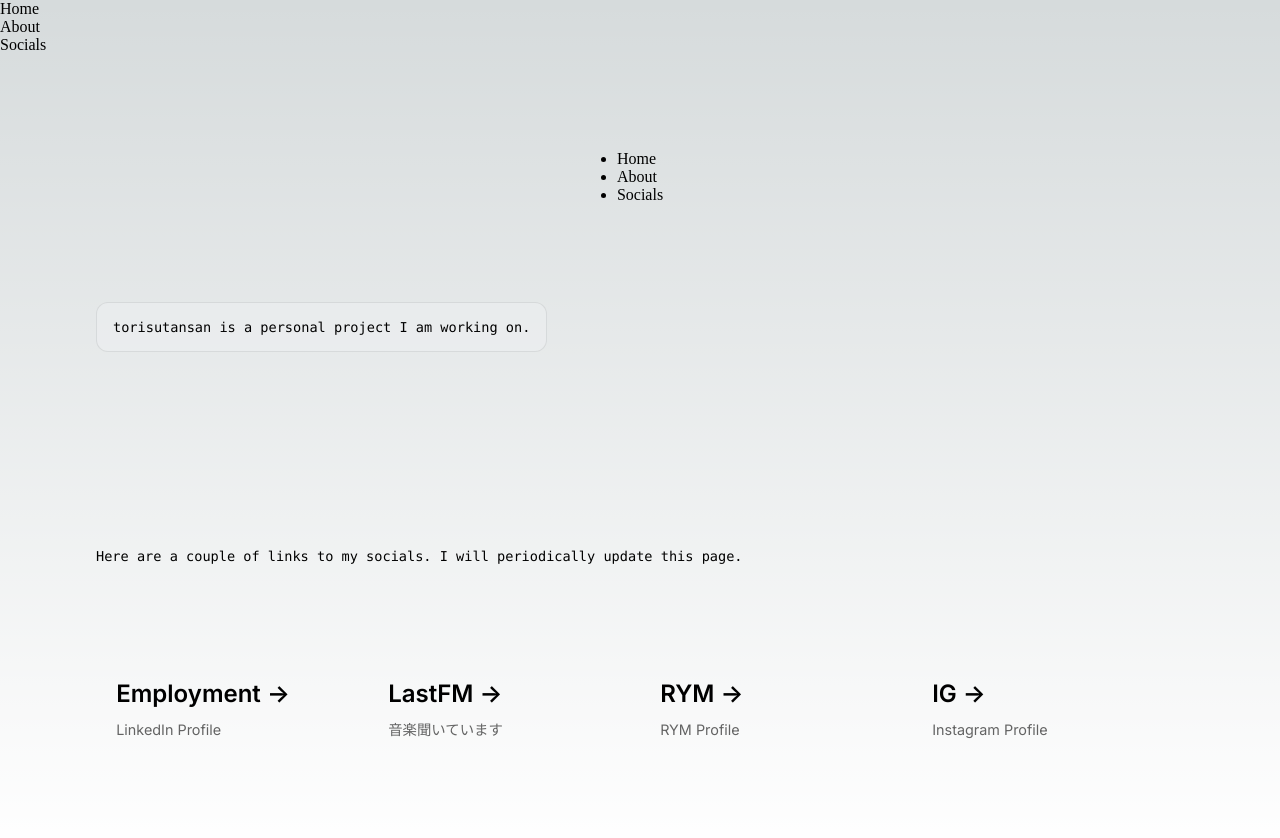
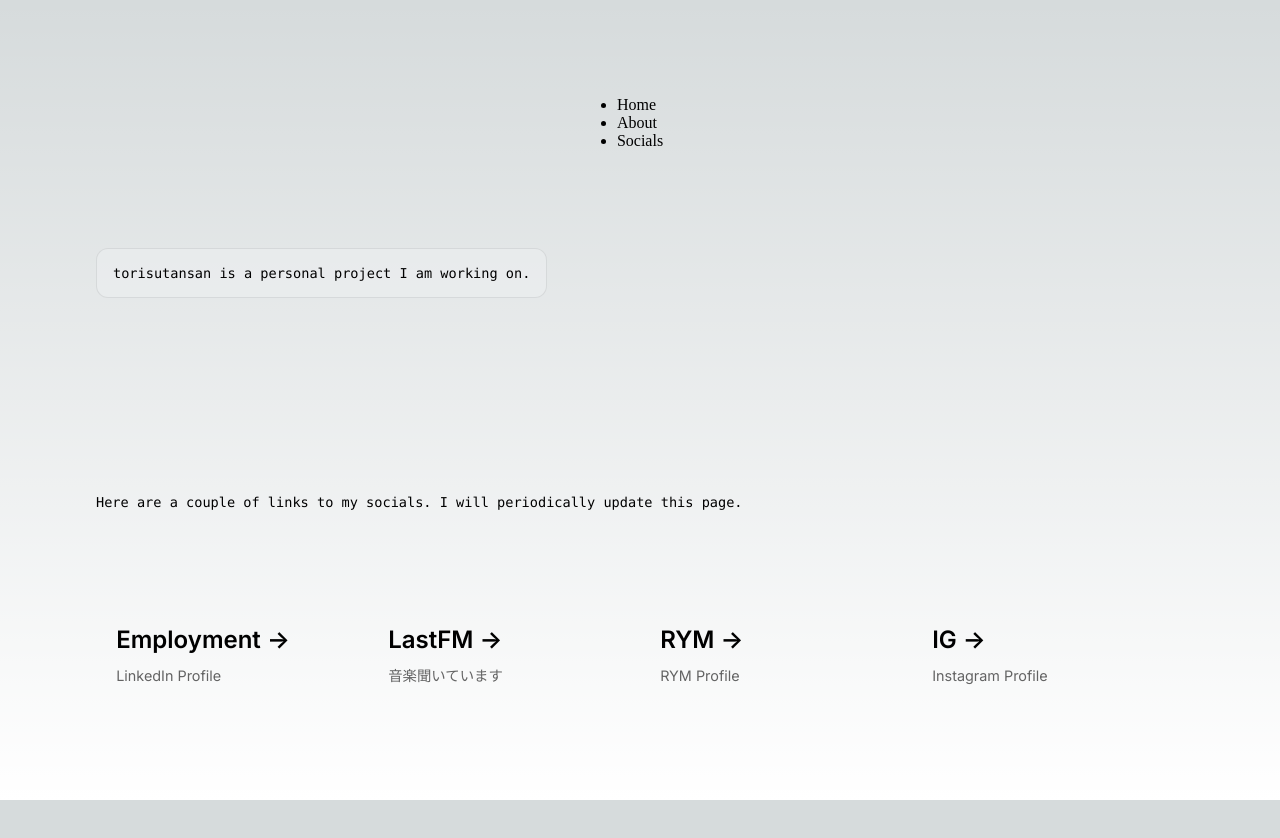
Before and after one commit to torisutansan02/torisutansan, a Next.js app: page / in a window 1280 px wide. Shown: the top 838 px of the page. After the commit the page ends 800 px from the top, so only its background shows below. Built offline with nearby package versions, Linux system fonts and the light colour scheme.

Commit message:
Editing about

```diff
--- a/pages/index.js
+++ b/pages/index.js
@@ -13,18 +13,6 @@ export default function Home() {
       <Head>
         <title>torisutansan</title>
       </Head>
-
-      <ul>
-        <li>
-          <Link href="/">Home</Link>
-        </li>
-        <li>
-          <Link href="/about">About</Link>
-        </li>
-        <li>
-          <Link href="/socials">Socials</Link>
-        </li>
-      </ul>
 
       <main className = {styles.main}>
 
```
